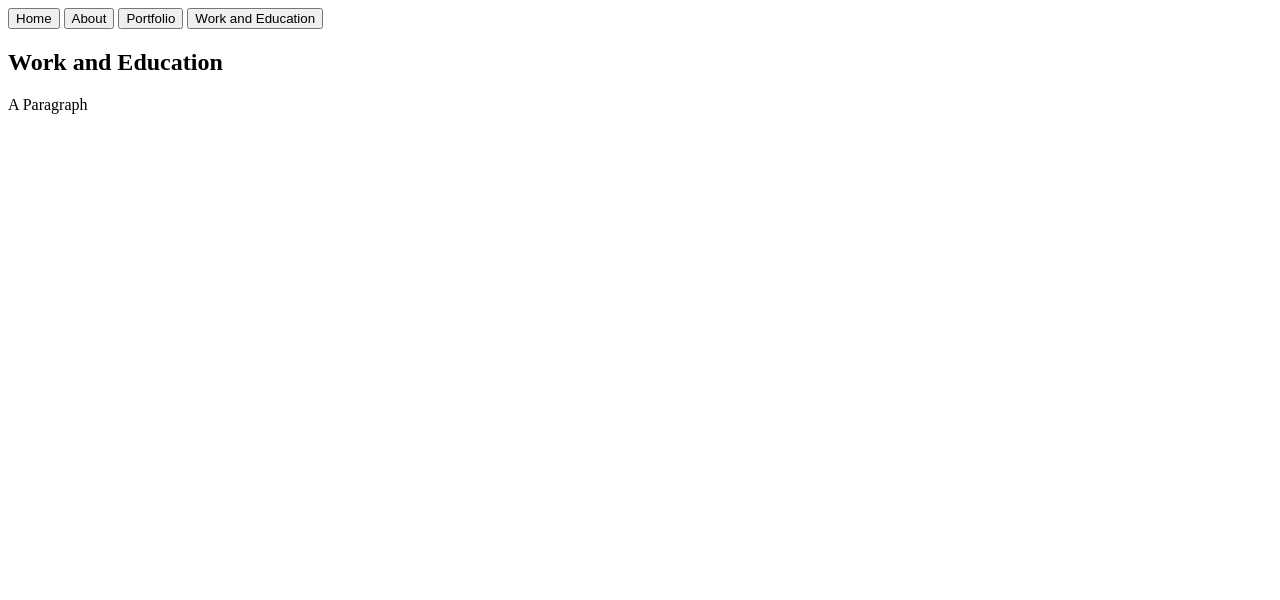
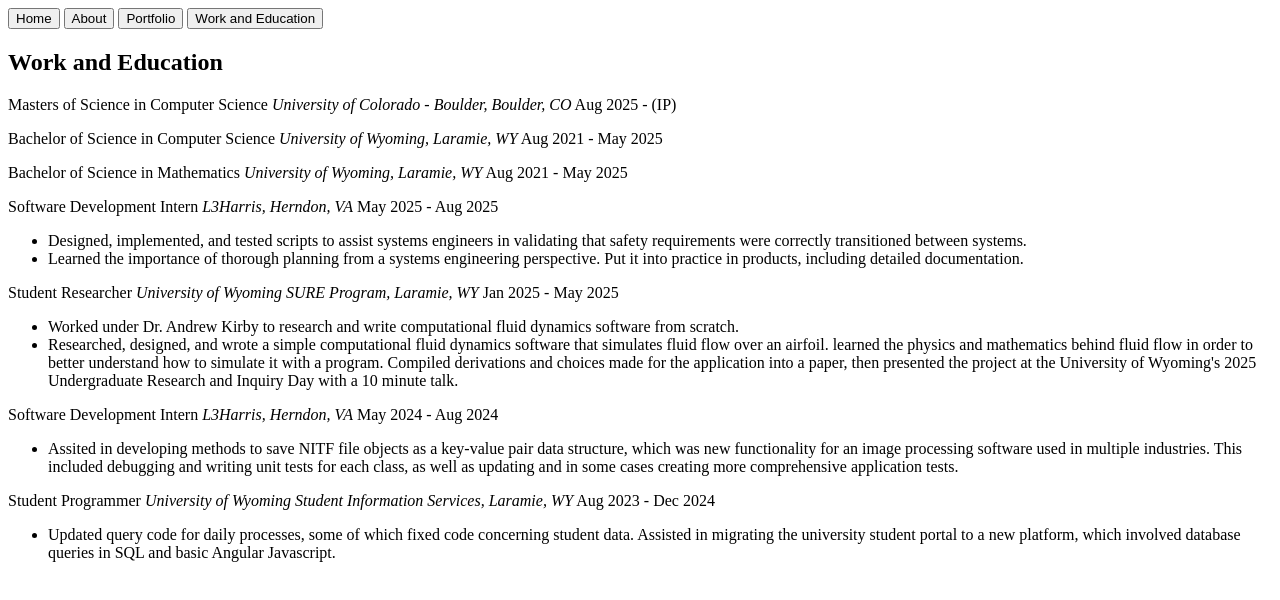
Before and after one commit to AllySmith03/allysmith03.github.io, a plain HTML site: page work-and-education.html in a window 1280 px wide. Drawn offline with Linux system fonts and the light colour scheme.

Commit message:
Initial pass of information

```diff
--- a/work-and-education.html
+++ b/work-and-education.html
@@ -9,7 +9,28 @@
 
 <h2>Work and Education</h2>
 
-<p id="demo">A Paragraph</p>
+<p><bf>Masters of Science in Computer Science</bf> <i>University of Colorado - Boulder, Boulder, CO</i> Aug 2025 - (IP)</p>
+<p><bf>Bachelor of Science in Computer Science</bf> <i>University of Wyoming, Laramie, WY</i> Aug 2021 - May 2025</p>
+<p><bf>Bachelor of Science in Mathematics</bf> <i>University of Wyoming, Laramie, WY</i> Aug 2021 - May 2025</p>
+
+<p><bf>Software Development Intern</bf> <i>L3Harris, Herndon, VA</i> May 2025 - Aug 2025<br>
+<ul><li>Designed, implemented, and tested scripts to assist systems engineers in validating that safety requirements were correctly transitioned between systems.</li>
+<li>Learned the importance of thorough planning from a systems engineering perspective. Put it into practice in products, including detailed documentation.</li>
+</ul></p>
+
+<p><bf>Student Researcher</bf> <i>University of Wyoming SURE Program, Laramie, WY</i> Jan 2025 - May 2025<br>
+<ul><li>Worked under Dr. Andrew Kirby to research and write computational fluid dynamics software from scratch.</li>
+<li>Researched, designed, and wrote a simple computational fluid dynamics software that simulates fluid flow over an airfoil. learned the physics and mathematics behind
+    fluid flow in order to better understand how to simulate it with a program. Compiled derivations and choices made for the application into a paper, then presented
+    the project at the University of Wyoming's 2025 Undergraduate Research and Inquiry Day with a 10 minute talk.</li></ul></p>
+
+<p><bf>Software Development Intern</bf> <i>L3Harris, Herndon, VA</i> May 2024 - Aug 2024<br>
+<ul><li>Assited in developing methods to save NITF file objects as a key-value pair data structure, which was new functionality for an image processing software used
+    in multiple industries. This included debugging and writing unit tests for each class, as well as updating and in some cases creating more comprehensive application tests.</li></ul></p>
+
+<p><bf>Student Programmer</bf> <i>University of Wyoming Student Information Services, Laramie, WY</i> Aug 2023 - Dec 2024<br>
+<ul><li>Updated query code for daily processes, some of which fixed code concerning student data. Assisted in migrating the university student portal to a new platform,
+    which involved database queries in SQL and basic Angular Javascript.</ul></p>
 
 
 </body>
```
Also changed, not shown: about.html (+8 -1 lines), index.html (+2 -2 lines), portfolio.html (+7 -2 lines).
